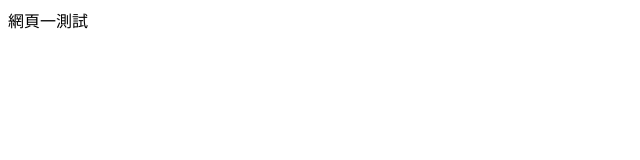
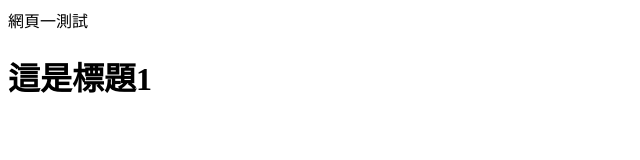
Before and after one commit to s3602te/0624, a plain HTML site: page index.html in a window 1280 px wide. Shown: the whole page, without its empty margins (0-640 px from the left). Drawn offline with Linux system fonts and the light colour scheme.

Commit message:
新增標題1

```diff
--- a/index.html
+++ b/index.html
@@ -7,5 +7,6 @@
 </head>
 <body>
     網頁一測試
+    <h1>這是標題1</h1>
 </body>
 </html>
```
